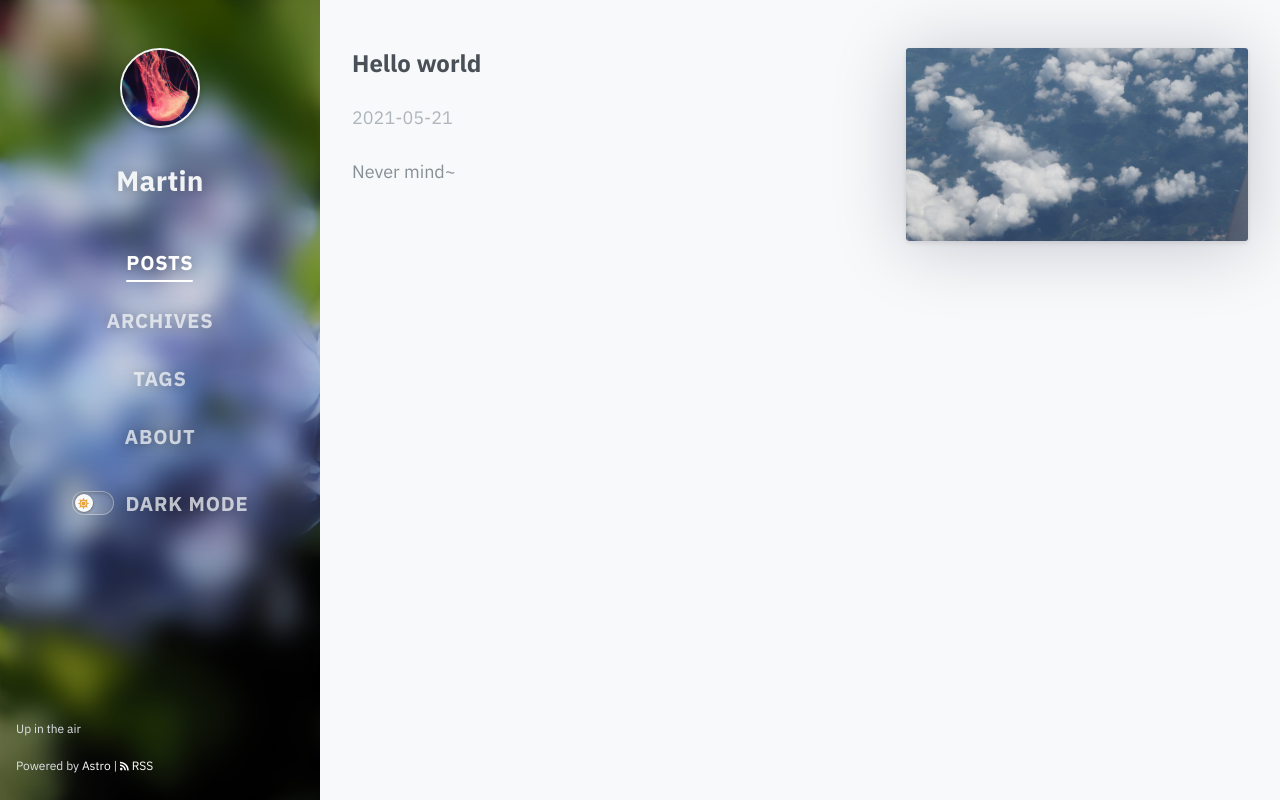
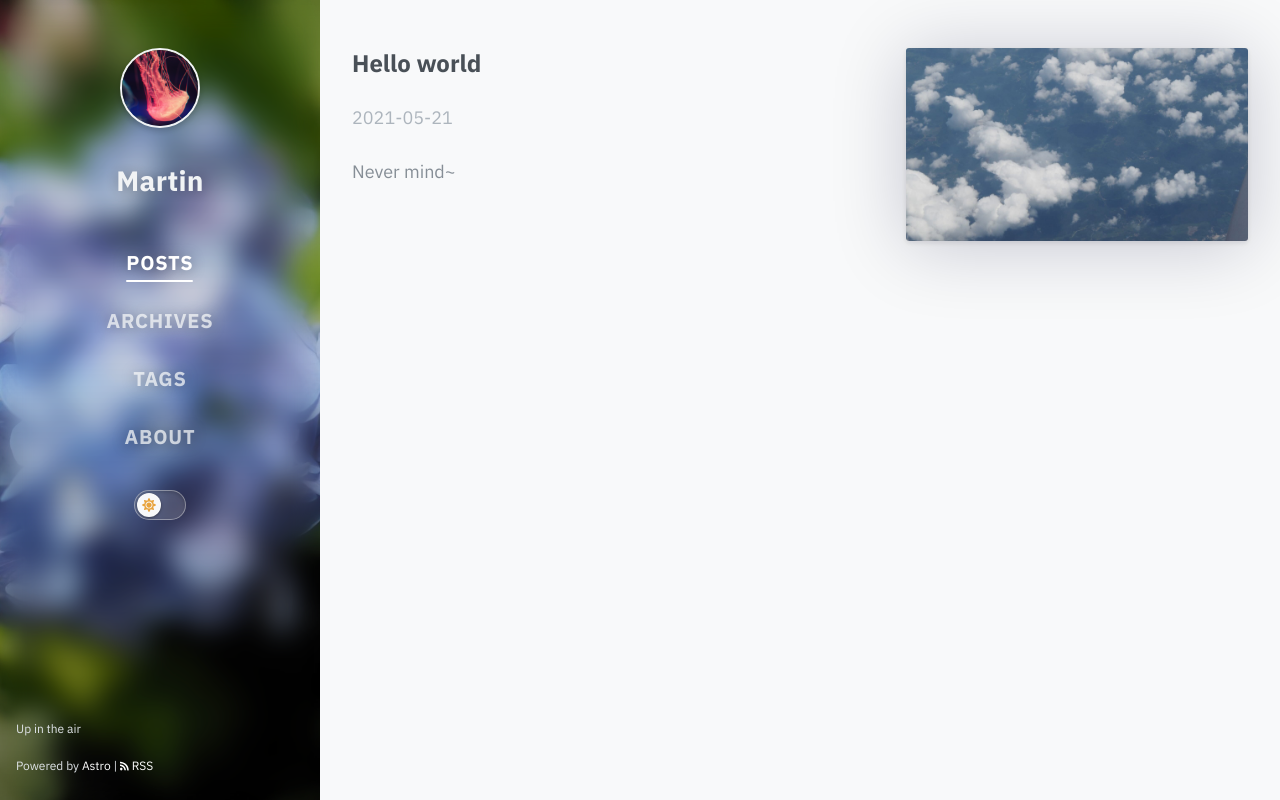
Before and after one commit to metachow/metachow.github.io, an Astro site: page / in a window 1280 px wide. Built offline with nearby package versions, Linux system fonts and the light colour scheme; Astro itself is replaced by a stand-in of ours.

Commit message:
Drop the switch label and enlarge the pill
The switch now stands alone (named by aria-label) at 52x30 with a 24px
knob, instead of 42x24 beside a "Dark mode" label.

Co-Authored-By: Claude Opus 5 <noreply@anthropic.com>

```diff
--- a/src/components/Sidebar.astro
+++ b/src/components/Sidebar.astro
@@ -42,16 +42,15 @@ function isActive(href: string): boolean {
           );
         })
       }
-      <button class="site-nav theme-toggle" type="button" role="switch" aria-checked="false" style={`--i: ${NAV.length}`}>
+      <button class="site-nav theme-toggle" type="button" role="switch" aria-checked="false" aria-label="Dark mode" style={`--i: ${NAV.length}`}>
         <span class="theme-switch-slot">
           <span class="theme-switch" aria-hidden="true">
             <span class="theme-switch-knob">
-              <FaIcon icon={faSun} class="icon-sun" size={11} />
-              <FaIcon icon={faMoon} class="icon-moon" size={10} />
+              <FaIcon icon={faSun} class="icon-sun" size={14} />
+              <FaIcon icon={faMoon} class="icon-moon" size={13} />
             </span>
           </span>
         </span>
-        <span class="site-nav-label">Dark mode</span>
       </button>
     </nav>
   </div>
--- a/src/styles/global.css
+++ b/src/styles/global.css
@@ -276,7 +276,6 @@ img {
 .site-nav.theme-toggle {
   display: flex;
   align-items: center;
-  gap: 12px;
   width: max-content;
   margin-top: 28px;
   font-family: inherit;
@@ -297,9 +296,9 @@ img {
 }
 
 .theme-switch {
-  --switch-w: 42px;
-  --switch-h: 24px;
-  --knob: 18px;
+  --switch-w: 52px;
+  --switch-h: 30px;
+  --knob: 24px;
   --pad: 3px;
   position: relative;
   display: block;
@@ -823,10 +822,6 @@ img {
     width: var(--rail);
   }
 
-  .site-nav.theme-toggle {
-    gap: 0;
-  }
-
   /* Active marker while collapsed: a short bar on the rail's left edge */
   .site-nav.active {
     box-shadow: inset 3px 0 0 var(--nav-color-hover);
```
